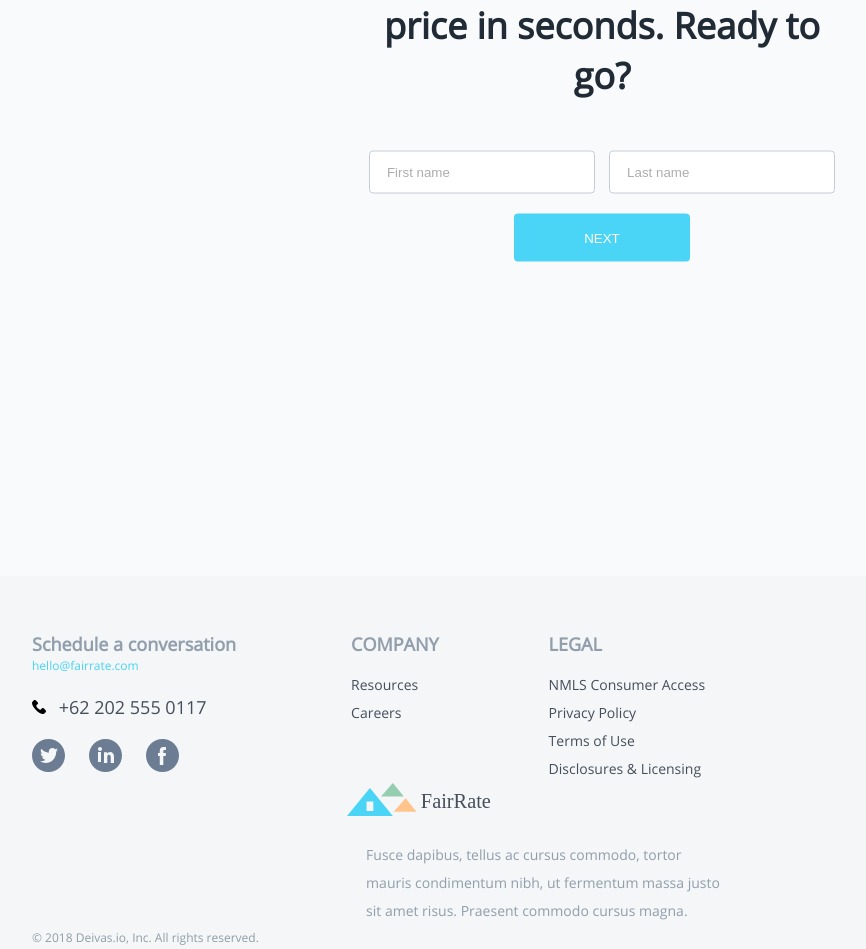
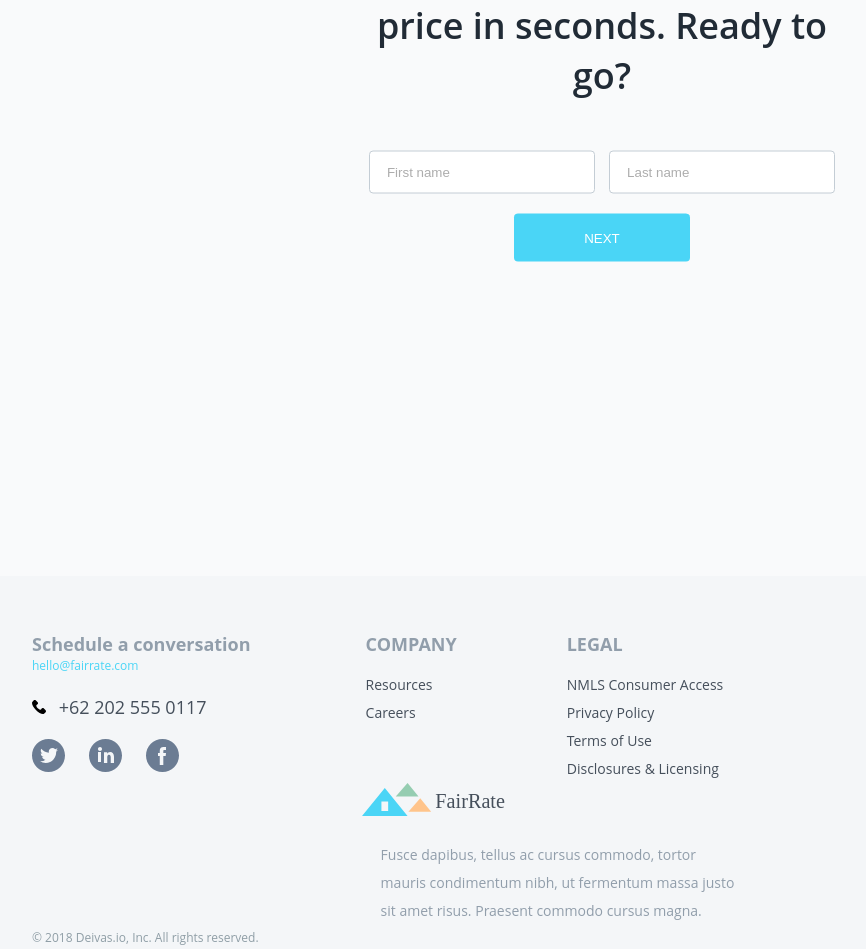
Before and after one commit to deepasivapragasam/FairRate, a website: page src/index.html in a window 1280 px wide. Shown: the part 294-1243 px from the top of the page, without its empty margins (38-904 px from the left). Drawn offline with nearby package versions, Linux system fonts and the light colour scheme; files that its build step writes are made by us from their sources.

```diff
--- a/src/sass/base/_global.scss
+++ b/src/sass/base/_global.scss
@@ -1,5 +1,5 @@
 @font-face {
-    font-family: "Open Sans";
+    font-family: "Open Sans", Arial, Helvetica, sans-serif;
     src: url(/dist/fonts/OpenSans-Regular.ttf);
 }
 body
```
Also changed, not shown: dist/css/main.css, dist/css/main.min.css.
